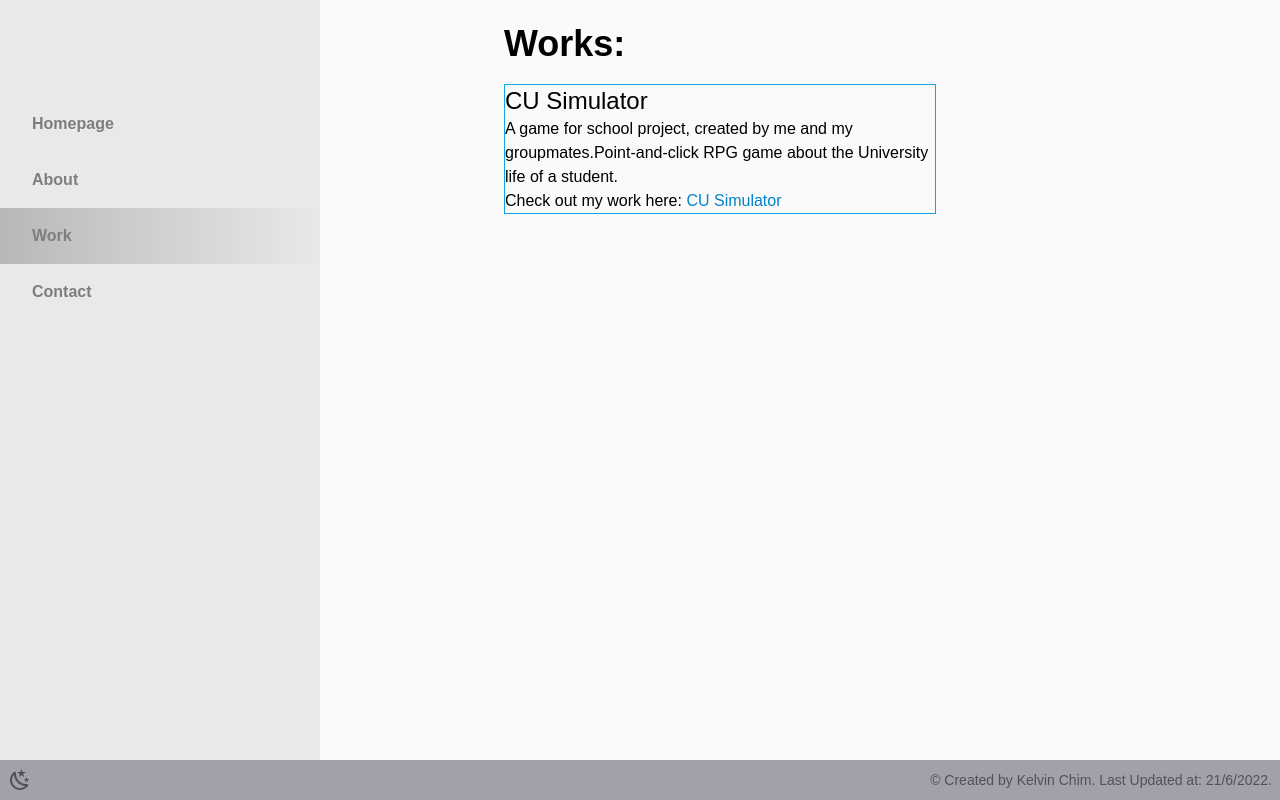
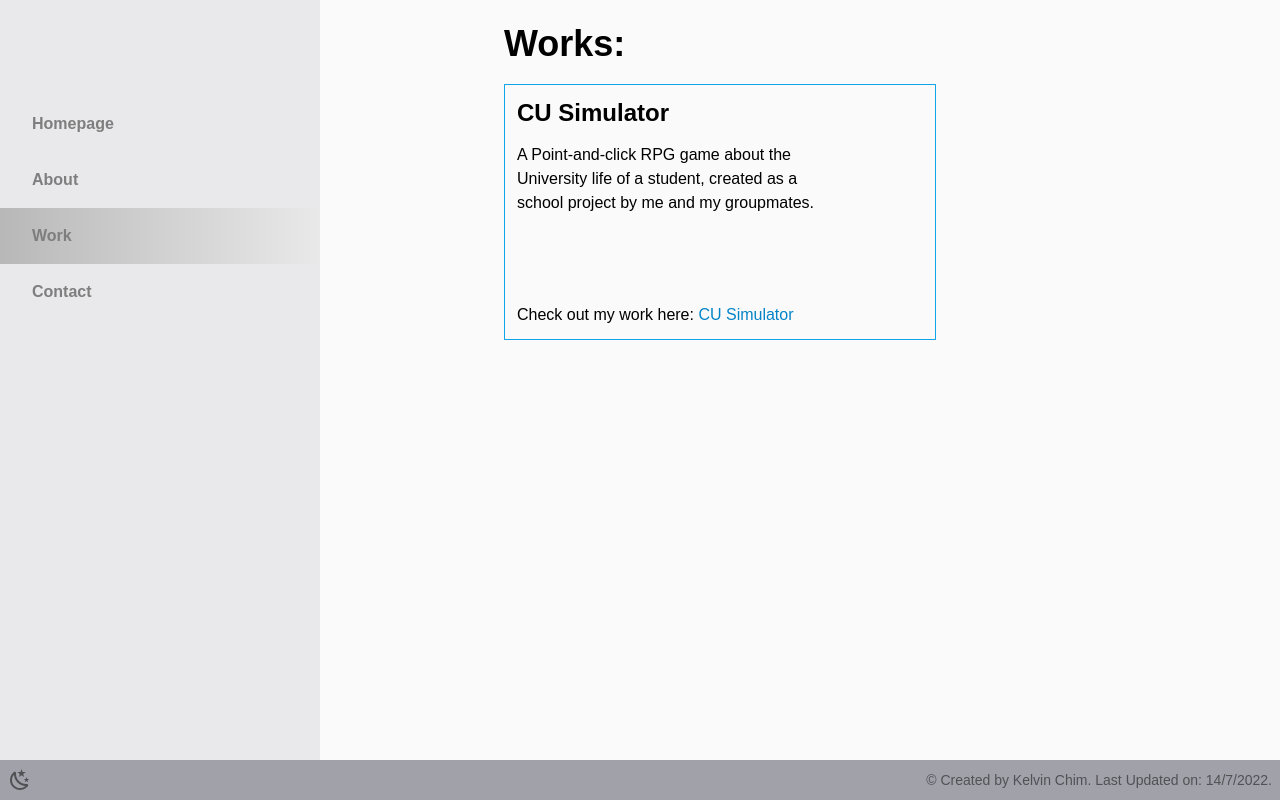
Before and after one commit to KelvinChim-ComSci/portfolio, a Next.js app: page /work in a window 1280 px wide. Built offline with nearby package versions, Linux system fonts and the light colour scheme.

Commit message:
layout of works changed

```diff
--- a/components/layout.tsx
+++ b/components/layout.tsx
@@ -83,7 +83,7 @@ export default function Layout({ children }: any) {
       <footer className="flex justify-between items-center select-none p-2 bg-zinc-400 dark:bg-slate-700 text-black text-opacity-50 dark:text-white dark:text-opacity-50">
         <DarkModeToggle />
         <div className="text-right text-sm">
-          &copy; Created by Kelvin Chim. Last Updated at: 21/6/2022.
+          &copy; Created by Kelvin Chim. Last Updated on: 14/7/2022.
         </div>
       </footer>
     </div>
--- a/components/workForm.tsx
+++ b/components/workForm.tsx
@@ -11,14 +11,21 @@ export default function WorkForm(props: Props): JSX.Element {
   const description = props.workItem.description;
 
   return (
-    <div className="border border-sky-500">
-      <h3 className="text-2xl">{title}</h3>
-      <div>{description}</div>
-      <div>
-        Check out my work here:&nbsp;
-        <Link href={link}>
-          <span className="cursor-pointer text-sky-600">{title}</span>
-        </Link>
+    <div className="border border-sky-500 p-3 h-64 mb-8 flex flex-row">
+      <div className="textDiv basis-3/4 flex flex-col relative">
+        <h3 className="text-2xl font-bold basis-1/5">{title}</h3>
+        <div className="basis-3/5">{description}</div>
+        <div className="absolute basis-1/5 bottom-0 left-0">
+          <div>
+            Check out my work here:&nbsp;
+            <Link href={link}>
+              <span className="cursor-pointer text-sky-600">{title}</span>
+            </Link>
+          </div>
+        </div>
+      </div>
+      <div className="imageDiv basis-1/4">
+        <h3></h3>
       </div>
     </div>
   );
--- a/database/workItems.tsx
+++ b/database/workItems.tsx
@@ -10,6 +10,6 @@ export const workItems: work[] = [
     title: "CU Simulator",
     link: new URL("https://csci3100-game.herokuapp.com"),
     description:
-      "A game for school project, created by me and my groupmates.Point-and-click RPG game about the University life of a student.",
+      "A Point-and-click RPG game about the University life of a student, created as a school project by me and my groupmates.",
   },
 ];
--- a/pages/work.tsx
+++ b/pages/work.tsx
@@ -5,11 +5,9 @@ export default function Work() {
   return (
     <div className="flex h-full flex-col p-6">
       <h1 className="text-4xl mb-5 font-bold">Works:</h1>
-      <div className="text-l">
-        {workItems.map((workItem) => (
-          <WorkForm workItem={workItem}></WorkForm>
-        ))}
-      </div>
+      {workItems.map((workItem) => (
+        <WorkForm workItem={workItem}></WorkForm>
+      ))}
     </div>
   );
 }
```
